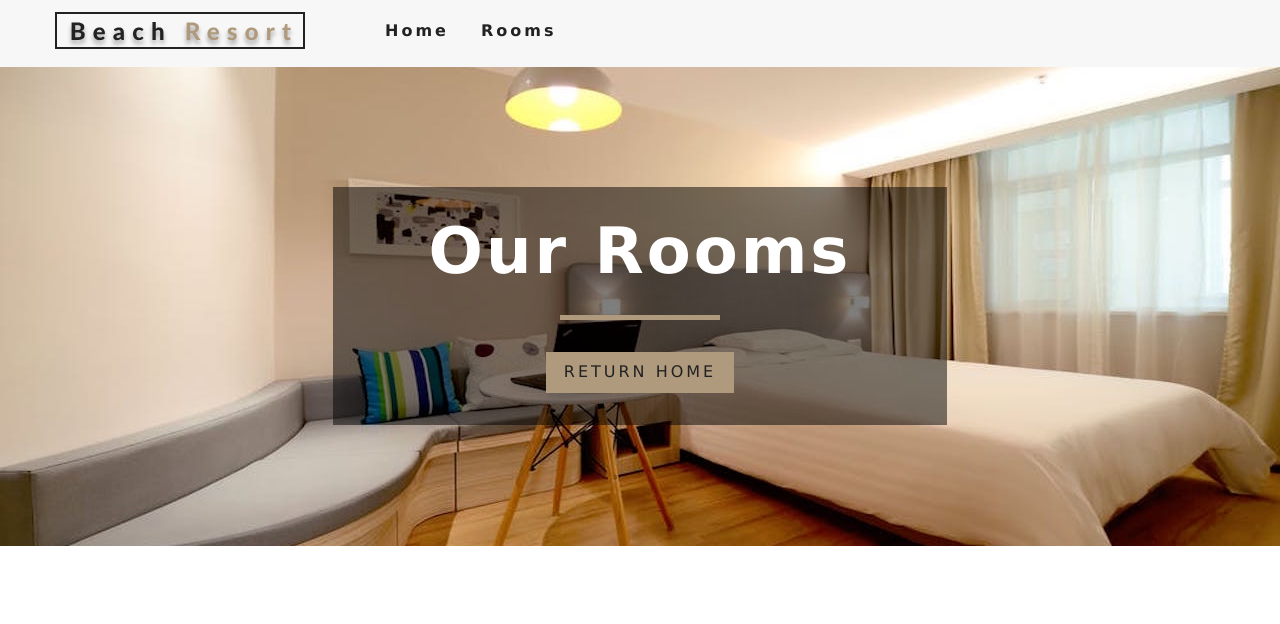
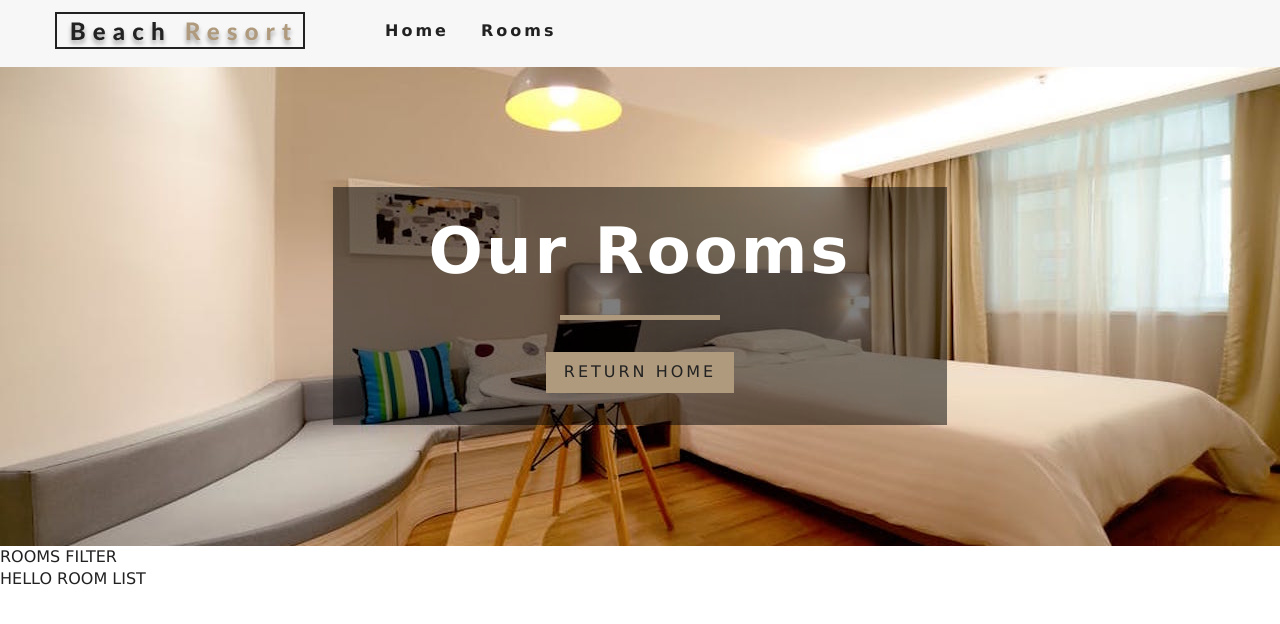
Before and after one commit to ozzie0428/resort_tonight, a React (Create React App) app: page /rooms in a window 1280 px wide. Shown: the top 624 px of the page. Built offline with nearby package versions, Linux system fonts and the light colour scheme.

Commit message:
set up rooms container

```diff
--- a/src/Context.js
+++ b/src/Context.js
@@ -58,4 +58,12 @@
 
 const RoomConsumer = RoomContext.Consumer;
 
+export function withRoomConsumer(Component){
+  return function ConsumerWrapper(props) {
+    return <RoomConsumer>
+      {value => <Component{...props} context={value}/>}
+    </RoomConsumer>
+  }
+}
+
 export { RoomProvider, RoomConsumer, RoomContext };
--- /dev/null
+++ b/src/components/RoomsContainer.js
@@ -0,0 +1,52 @@
+import React from "react";
+import RoomsFilter from "./RoomsFilter";
+import RoomsList from "./RoomsList";
+import { withRoomConsumer } from "../Context";
+import Loading from "./loading";
+import Rooms from "../pages/Rooms";
+
+function RoomsContainer({context}){
+const {loading, sortedRooms, rooms} = context
+if(loading) {
+               return <Loading />
+           }
+
+            return (
+              <div>
+
+                <RoomsFilter rooms={rooms} />
+                <RoomsList rooms={sortedRooms} />
+              </div>
+            );
+            }
+
+
+export default withRoomConsumer(RoomsContainer)
+
+// import React from "react";
+// import RoomsFilter from "./RoomsFilter";
+// import RoomsList from "./RoomsList";
+// import { RoomConsumer } from "../Context";
+// import Loading from "./loading";
+// import Rooms from "../pages/Rooms";
+
+// export default function RoomsContainer() {
+//   return (
+//     <RoomConsumer>
+//       {value => {
+//        const {loading,sortedRooms,rooms} = value
+//        if(loading){
+//            return <Loading />
+//        }
+
+//         return (
+//           <div>
+//             HELLO FROM ROOM CONTAIN
+//             <RoomsFilter rooms={rooms} />
+//             <RoomsList rooms={sortedRooms} />
+//           </div>
+//         );
+//       }}
+//     </RoomConsumer>
+//   );
+// }
--- /dev/null
+++ b/src/components/RoomsFilter.js
@@ -0,0 +1,9 @@
+import React from 'react'
+
+export default function RoomsFilter() {
+    return (
+        <div>
+            ROOMS FILTER
+        </div>
+    )
+}
--- /dev/null
+++ b/src/components/RoomsList.js
@@ -0,0 +1,9 @@
+import React from 'react'
+
+export default function RoomsList() {
+    return (
+        <div>
+            HELLO ROOM LIST
+        </div>
+    )
+}
--- a/src/pages/Rooms.js
+++ b/src/pages/Rooms.js
@@ -1,20 +1,22 @@
-import React from 'react'
-import Hero from '../components/Hero'
-import Banner from '../components/Banner'
-import {Link} from 'react-router-dom'
+import React from "react";
+import Hero from "../components/Hero";
+import Banner from "../components/Banner";
+import { Link } from "react-router-dom";
+import RoomsContainer from "../components/RoomsContainer";
 
 const Rooms = () => {
-    return <Hero hero="roomsHero" >
-        <Banner title="Our Rooms" >
-            <Link to="/" className="btn-primary">
+  return (
+    <>
+      <Hero hero="roomsHero">
+        <Banner title="Our Rooms">
+          <Link to="/" className="btn-primary">
             Return Home
-            </Link>
+          </Link>
+        </Banner>
+      </Hero>
+      <RoomsContainer/>
+    </>
+  );
+};
 
-        </Banner>
-
-
-
-    </Hero>
-}
-
-export default Rooms
+export default Rooms;
```
